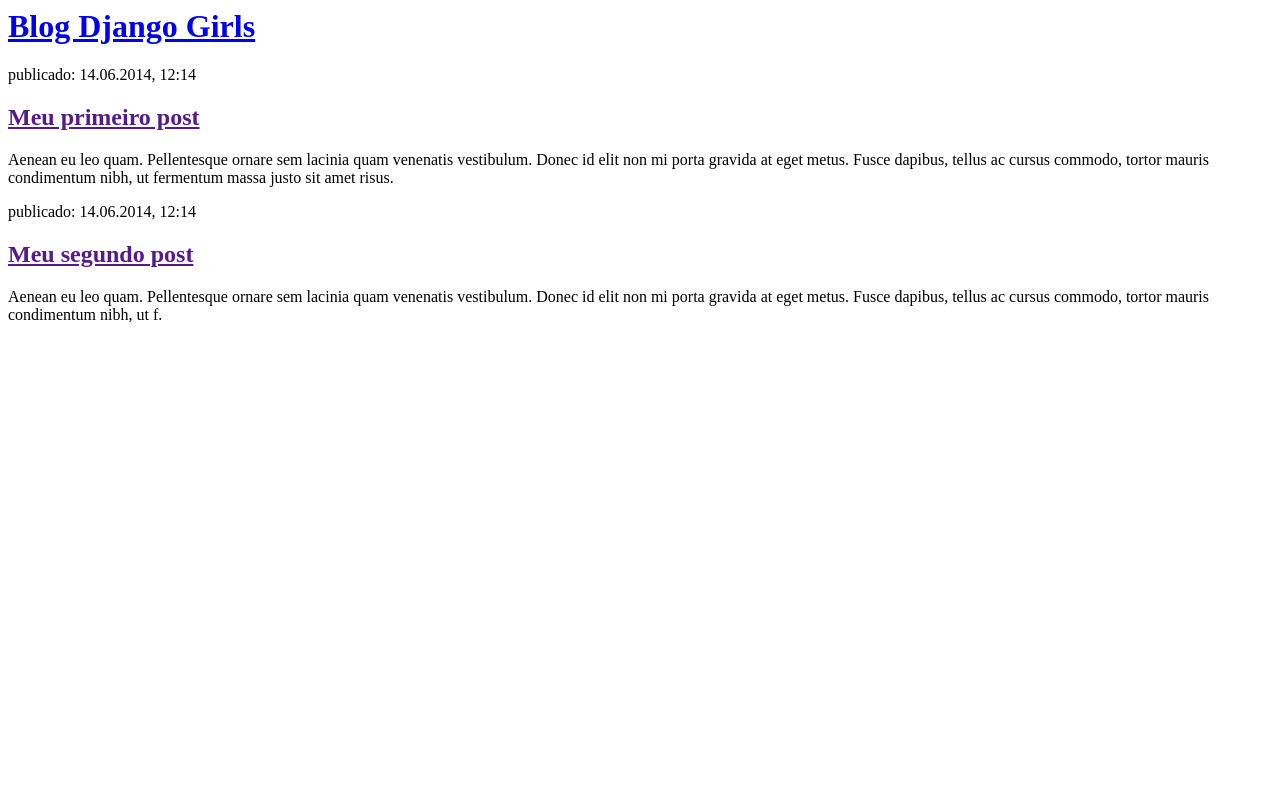
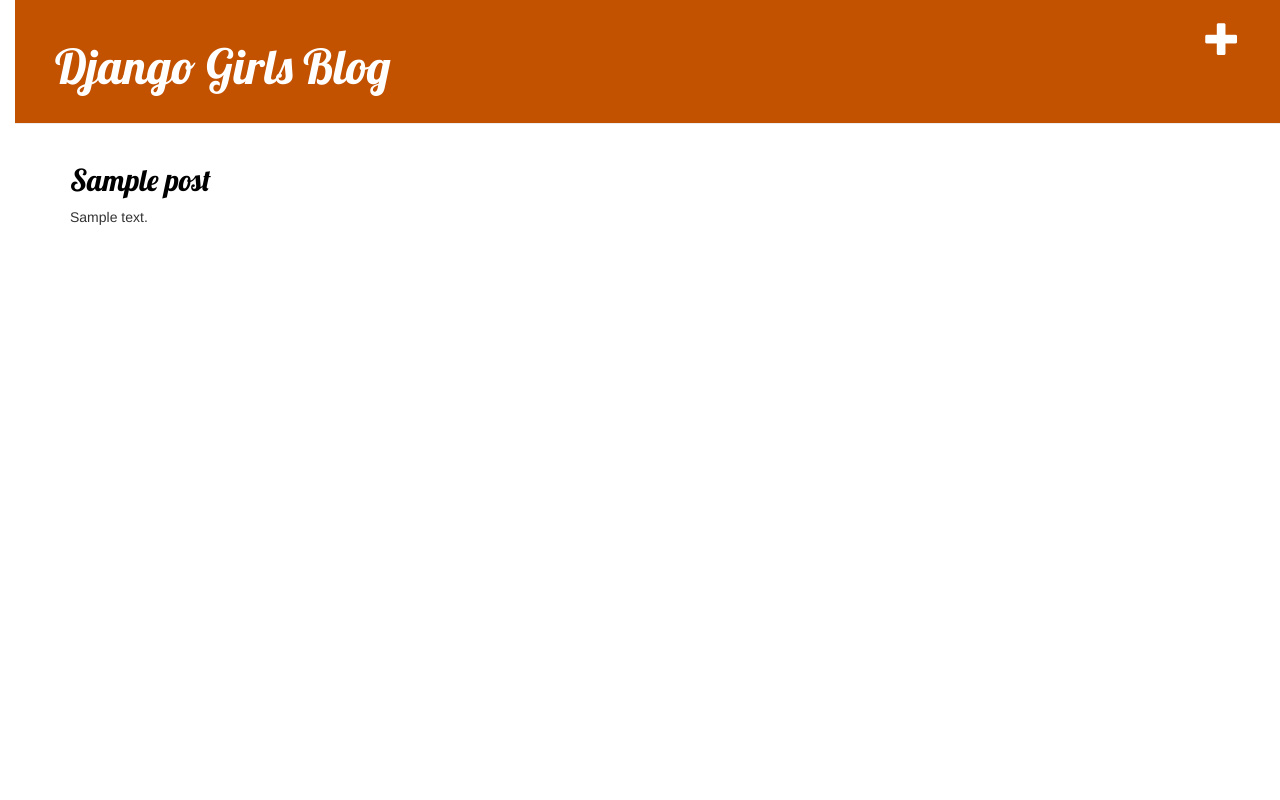
Before and after one commit to Julia-MartinsMarques/blog_django_girl, a Django app: page / in a window 1280 px wide. Run offline with Django 5.2, Linux system fonts and the light colour scheme; tables that the repository leaves empty hold one stand-in row (values such as "Sample post"); some libraries are stand-ins or nearby versions.

Commit message:
Atualizações recentes dos tempates

```diff
--- /dev/null
+++ b/blog/static/css/blog.css
@@ -0,0 +1,56 @@
+
+h1 a, h2 a {
+     color: #C25100;
+     font-family: 'Lobster';
+}
+
+body {
+    padding-left: 15px;
+}
+
+.page-header {
+    background-color: #C25100;
+    margin-top: 0;
+    padding: 20px 20px 20px 40px;
+}
+
+.page-header h1, .page-header h1 a, .page-header h1 a:visited, .page-header h1 a:active {
+    color: #ffffff;
+    font-size: 36pt;
+    text-decoration: none;
+}
+
+.content {
+    margin-left: 40px;
+}
+
+h1, h2, h3, h4 {
+    font-family: 'Lobster', cursive;
+}
+
+.date {
+    color: #828282;
+}
+
+.save {
+    float: right;
+}
+
+.post-form textarea, .post-form input {
+    width: 100%;
+}
+
+.top-menu, .top-menu:hover, .top-menu:visited {
+    color: #ffffff;
+    float: right;
+    font-size: 26pt;
+    margin-right: 20px;
+}
+
+.post {
+    margin-bottom: 70px;
+}
+
+.post h2 a, .post h2 a:visited {
+    color: #000000;
+}
--- /dev/null
+++ b/blog/templates/blog/base.html
@@ -0,0 +1,27 @@
+{% load static %}
+<html>
+
+<head>
+  <title>Django Girls blog</title>
+  <link rel="stylesheet" href="//maxcdn.bootstrapcdn.com/bootstrap/3.2.0/css/bootstrap.min.css">
+  <link rel="stylesheet" href="//maxcdn.bootstrapcdn.com/bootstrap/3.2.0/css/bootstrap-theme.min.css">
+  <link href='//fonts.googleapis.com/css?family=Lobster&subset=latin,latin-ext' rel='stylesheet' type='text/css'>
+  <link rel="stylesheet" href="{% static 'css/blog.css' %}">
+</head>
+
+<body>
+  <div class="page-header">
+      <a href="{% url 'post_new' %}" class="top-menu"><span class="glyphicon glyphicon-plus"></span></a>
+      <h1><a href="/">Django Girls Blog</a></h1>
+  </div>
+  <div class="content container">
+    <div class="row">
+      <div class="col-md-8">
+        {% block content %}
+        {% endblock %}
+      </div>
+    </div>
+  </div>
+</body>
+
+</html>
--- a/blog/templates/blog/post_list.html
+++ b/blog/templates/blog/post_list.html
@@ -1,28 +1,14 @@
-<html>
+{% extends 'blog/base.html' %}
 
-<head>
-  <title>Blog Django Girls</title>
-</head>
+{% load static %}
+<link rel="stylesheet" href="//maxcdn.bootstrapcdn.com/bootstrap/3.2.0/css/bootstrap.min.css">
+<link rel="stylesheet" href="//maxcdn.bootstrapcdn.com/bootstrap/3.2.0/css/bootstrap-theme.min.css">
 
-<body>
-  <div>
-    <h1><a href="/">Blog Django Girls</a></h1>
-  </div>
-
-  <div>
-    <p>publicado: 14.06.2014, 12:14</p>
-    <h2><a href="">Meu primeiro post</a></h2>
-    <p>Aenean eu leo quam. Pellentesque ornare sem lacinia quam venenatis vestibulum. Donec id elit non mi porta gravida
-      at eget metus. Fusce dapibus, tellus ac cursus commodo, tortor mauris condimentum nibh, ut fermentum massa justo
-      sit amet risus.</p>
-  </div>
-
-  <div>
-    <p>publicado: 14.06.2014, 12:14</p>
-    <h2><a href="">Meu segundo post</a></h2>
-    <p>Aenean eu leo quam. Pellentesque ornare sem lacinia quam venenatis vestibulum. Donec id elit non mi porta gravida
-      at eget metus. Fusce dapibus, tellus ac cursus commodo, tortor mauris condimentum nibh, ut f.</p>
-  </div>
-</body>
-
-</html>
+{% block content %}
+  {% for post in posts %}
+    <div class="post">
+      <h2><a href="{% url 'post_detail' pk=post.pk %}">{{ post.title }}</a></h2>
+      <p>{{ post.text|truncatechars:200 }}</p>
+    </div>
+  {% endfor %}
+{% endblock %}
--- a/blog/urls.py
+++ b/blog/urls.py
@@ -1,5 +1,8 @@
 from django.urls import path
 from . import views
+
 urlpatterns = [
     path('', views.post_list, name='post_list'),
+    path('post/<int:pk>/', views.post_detail, name='post_detail'),
+    path('post/new/', views.post_new, name='post_new'),
 ]
--- a/blog/views.py
+++ b/blog/views.py
@@ -1,4 +1,19 @@
-from django.shortcuts import render
+from django.shortcuts import render, redirect, get_object_or_404
+from .models import  Post
+from .forms import PostForm
 
 def post_list(request):
-    return render(request, 'blog/post_list.html', {})
+    post = Post.objects.all()
+    return render(request, 'blog/post_list.html', {'posts': post})
+
+def post_detail(request, pk):
+    post = get_object_or_404(Post, pk=pk)
+    return render(request, 'blog/post_detail.html', {'post': post})
+
+def post_new(request):
+    form = PostForm()
+    if request.method == "POST":
+        [form] = PostForm(request.POST)
+    else:
+      form = PostForm()
+    return render(request, 'blog/post_edit.html', {'form': form})
```
Also changed, not shown: blog/forms.py (added, +9 -0 lines), blog/templates/blog/post_detail.html (added, +13 -0 lines), blog/templates/blog/post_edit.html (added, +13 -0 lines).
